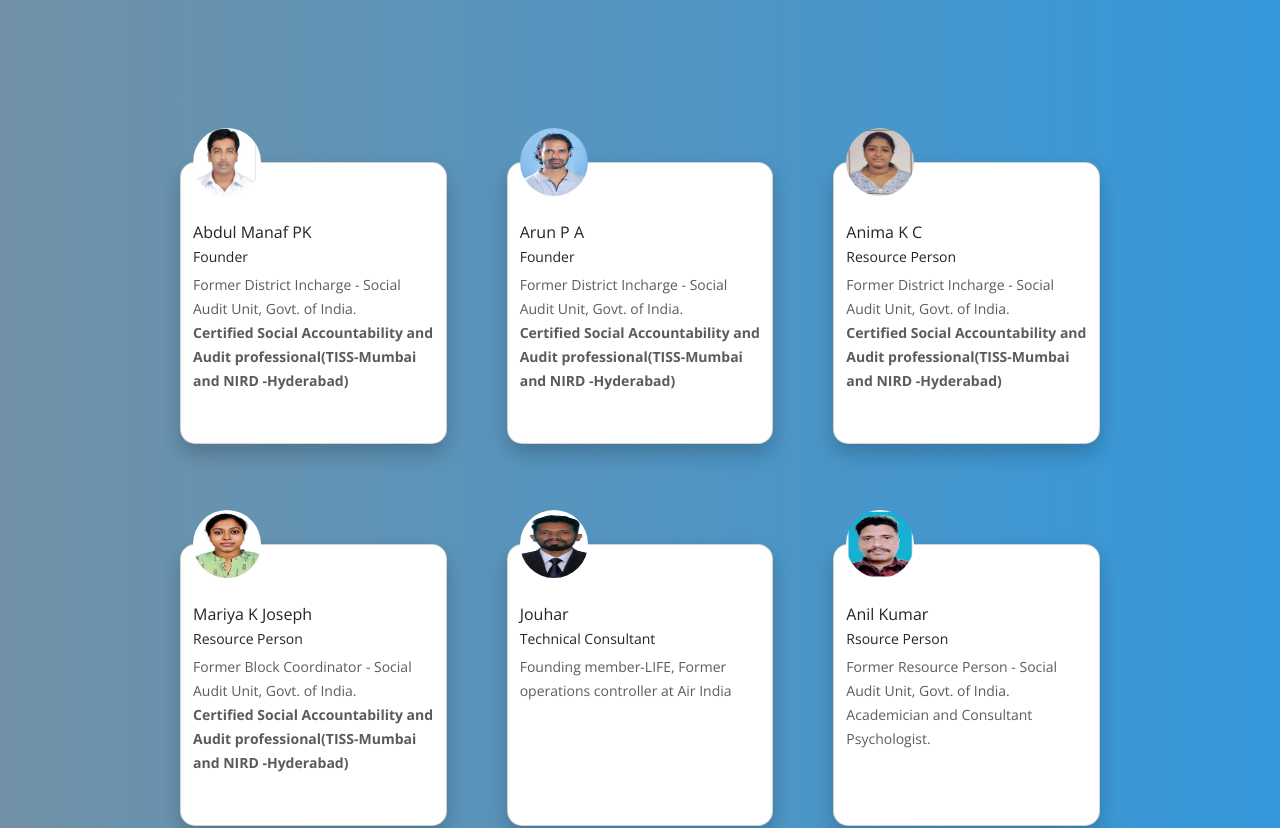
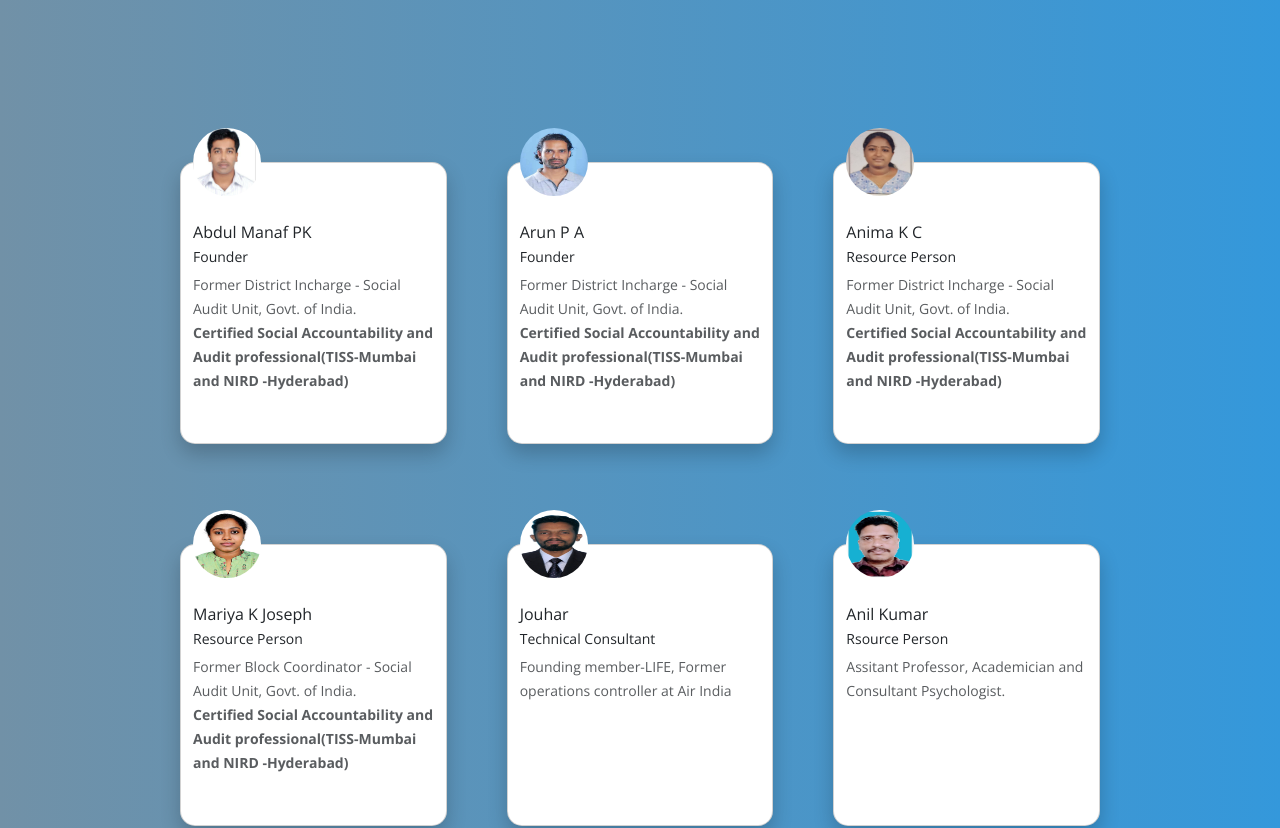
Before and after one commit to jouhar-cheleri/ImpactMetrics, a plain HTML site: page OurTeam.html in a window 1280 px wide. Shown: the part 156-984 px from the top of the page. Drawn offline with nearby package versions, Linux system fonts and the light colour scheme; files whose address does not match are found by name.

Commit message:
Anil, Designation Fixed

```diff
--- a/OurTeam.html
+++ b/OurTeam.html
@@ -178,7 +178,7 @@
                         <div class="profile"> <img src="assets//img/team/Anil.jpeg"> </div>
                         <div class="card-title mt-4"> Anil Kumar<br /> <small>Rsource Person</small> </div>
                         <div class="card-subtitle">
-                            <p> <small class="text-muted"> Former Resource Person - Social Audit Unit, Govt. of India. Academician and Consultant Psychologist.</small> </p>
+                            <p> <small class="text-muted">Assitant Professor, Academician and Consultant Psychologist.</small> </p>
                         </div>
                     </div>
                 </div>
@@ -253,7 +253,7 @@
             &copy; Copyright <strong>Impact Metrics</strong>. All Rights Reserved
           </div>
           <!-- <div class="credits">
-            <!-- All the links in the footer should remain intact. -->
+            <All the links in the footer should remain intact. -->
             <!-- You can delete the links only if you purchased the pro version. -->
             <!-- Licensing information: https://bootstrapmade.com/license/ -->
             <!-- Purchase the pro version with working PHP/AJAX contact form: https://bootstrapmade.com/vesperr-free-bootstrap-template/ -->
```
